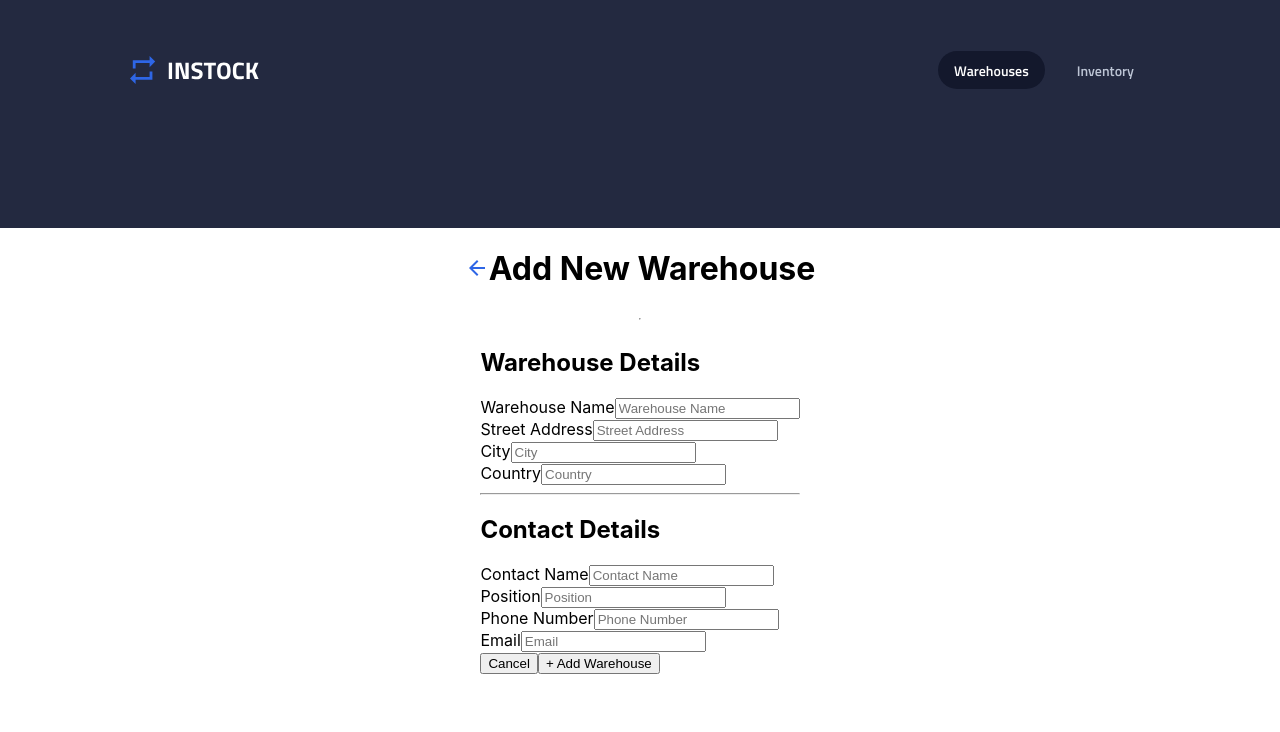
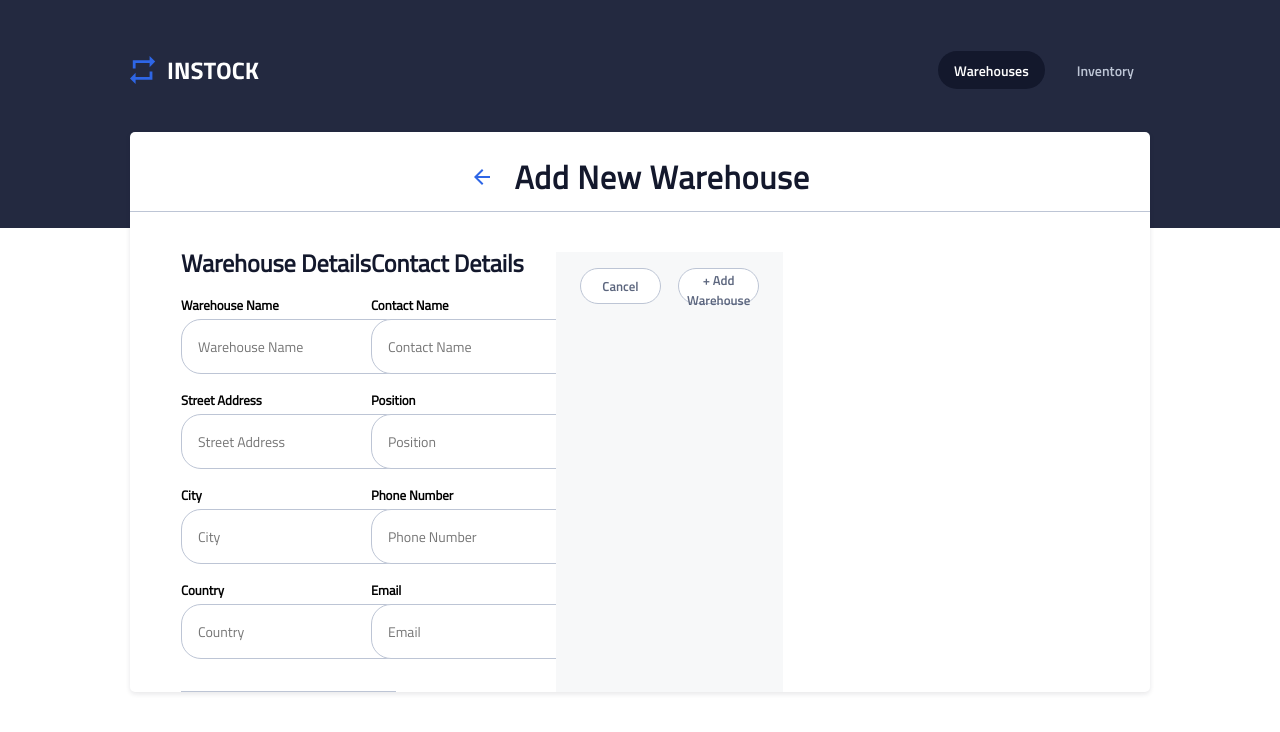
Before and after one commit to Mich-Elle-Lo/daam-instock-client, a React (Create React App) app: page / in a window 1280 px wide. Shown: the top 732 px of the page. Built offline with nearby package versions, Linux system fonts and the light colour scheme.

Commit message:
save scss od add

```diff
--- a/src/Components/AddNewWarehouse/Add.js
+++ b/src/Components/AddNewWarehouse/Add.js
@@ -69,13 +69,16 @@ const Add = () => {
   };
 
   return (
-    <div className="add">
+    <section className="add">
+      <div className="add__title--container">
         <h1 className="add__title">
           <ArrowBack className="add__icon" alt="arrow back" />
           Add New Warehouse
         </h1>
-      <hr className="add__separator" />
+      </div>
+
       <form className="add__form" onSubmit={handleSubmit}>
+        <div>
           <div className="add__section">
             <h2 className="add__section-title">Warehouse Details</h2>
             <label className="add__label" htmlFor="name">
@@ -135,7 +138,9 @@ const Add = () => {
               placeholder="Country"
             />
           </div>
-        <hr className="add__separator" />
+          <div className="add__separator"></div>
+        </div>
+        <div>
           <div className="add__section">
             <h2 className="add__section-title">Contact Details</h2>
             <label className="add__label" htmlFor="contactName">
@@ -201,14 +206,17 @@ const Add = () => {
               <span className="add__error">{formErrors.email}</span>
             )}
           </div>
+        </div>
+        <div className="add__button--container">
           <button className="add__button--cancel" type="submit">
             Cancel
           </button>
           <button className="add__button--add" type="submit">
             + Add Warehouse
           </button>
+        </div>
       </form>
-    </div>
+    </section>
   );
 };
 
--- a/src/Components/AddNewWarehouse/Add.scss
+++ b/src/Components/AddNewWarehouse/Add.scss
@@ -1,23 +1,178 @@
 @use "../../Styles/partials/variables" as *;
 @use "../../Styles/partials/mixins" as *;
 @use "../../Styles/partials/typography" as *;
-
-// add - Wrapper class for the entire component.
-// add__title - Title section.
-// add__icon - Icon within the title section.
-// add__separator - Separator line.
-// add__form - Form wrapper.
-// add__section - Sections within the form.
-// add__section-title - Titles within sections.
-// add__label - Labels for form inputs.
-// add__input - Form input fields.
-// add__error - Error messages for form validation.
-// add__button--cancel - Cancel button.
-// add__button--add - Add warehouse button.
 
 .add {
   display: flex;
   flex-direction: column;
   flex-wrap: nowrap;
   align-items: center;
+  background-color: $primary-white;
+  margin: -4rem 1rem 2.5rem;
+  border-radius: 5px;
+  box-shadow: 0px 2px 5px 0px rgba(19, 24, 44, 0.1);
+  font-family: "TitilliumWeb-Regular", sans-serif;
+
+  @include tablet-breakpoint {
+    margin: -5.75rem 2rem 2.5rem;
+  }
+
+  @include desktop-breakpoint {
+    margin: -6rem 8.125rem 2.5rem;
+  }
+
+  &__form {
+    width: 80%;
+  }
+
+  &__title {
+    display: flex;
+    flex-direction: row;
+    flex-wrap: nowrap;
+    align-content: center;
+    justify-content: center;
+    align-items: center;
+    font-size: $d-font-size-h1;
+    line-height: $d-line-height-h1;
+    font-weight: $semibold-txt;
+    color: $primary-black;
+    margin-bottom: $base-padding;
+
+    @include tablet-breakpoint {
+      font-size: $d-font-size-h1;
+      line-height: $d-line-height-h1;
+    }
+
+    @include mobile-breakpoint {
+      font-size: $m-font-size-h1;
+      line-height: $m-line-height-h1;
+    }
+
+    @include mobile-tablet-pageheader-text-style;
+    margin: 5rem, 0;
+
+    &--container {
+      border-bottom: 1px solid $secondary-cloud;
+      width: 100%;
+    }
+  }
+
+  &__icon {
+    padding-right: 0.25rem;
+    margin-right: $base-padding;
+  }
+
+  &__form {
+    margin-top: $base-padding;
+
+    @include tablet-breakpoint {
+      margin-top: $base-padding;
+      display: flex;
+      width: 90%;
+    }
+  }
+
+  &__separator {
+    padding-top: 1rem;
+    border-bottom: 1px solid $secondary-cloud;
+    width: 113%; //
+  }
+
+  &__section {
+    margin-bottom: $base-padding;
+  }
+
+  &__section-title {
+    font-size: $d-font-size-h2;
+    line-height: $d-line-height-h2;
+    font-weight: $semibold-txt;
+    color: $primary-black;
+    margin-bottom: $base-padding;
+  }
+
+  &__label {
+    display: block;
+    margin-bottom: $form-label-spacing;
+    font-size: $m-font-size-h3;
+    font-weight: $semibold-txt;
+  }
+
+  &__input {
+    display: block;
+    width: 100%;
+    padding: $form-padding;
+    border-radius: $form-border-radius;
+    border: $form-border-default;
+    font-size: $d-font-size-p2;
+    margin-bottom: 1rem;
+    font-family: "TitilliumWeb-Regular", sans-serif;
+    font-weight: 400;
+    background-color: $primary-white;
+  }
+
+  &::placeholder {
+    color: $secondary-slate;
+  }
+
+  &:focus {
+    border-color: $primary-indigo;
+    outline: none;
+  }
+
+  &__error {
+    font-size: $d-font-size-p3;
+    line-height: $d-line-height-p3;
+    font-weight: $regular-txt;
+    color: $supporting-red;
+  }
+  &__button {
+    padding: $d-cta-btn-padding;
+    cursor: pointer;
+    transition: background-color 0.3s ease;
+
+    &--container {
+      display: flex;
+      gap: 1.0625rem;
+      padding: 1rem 1.5rem;
+      margin-top: 1.5rem;
+      background-color: $background-light-grey;
+    }
+
+    &--cancel {
+      font-family: "TitilliumWeb-SemiBold", sans-serif;
+      background-color: $primary-white;
+      color: $secondary-slate;
+      border: none;
+      border-radius: $btn-border-radius;
+      height: 2.25rem;
+      border: 1px solid $secondary-cloud;
+      font-weight: $semibold-txt;
+      font-size: $m-font-size-h3;
+      width: 100%;
+
+      &:hover {
+        background-color: darken($primary-indigo, 10%);
+        font-family: "TitilliumWeb-SemiBold", sans-serif;
+        color: $primary-white;
+      }
+    }
+
+    &--add {
+      font-family: "TitilliumWeb-SemiBold", sans-serif;
+      background-color: $primary-white;
+      color: $secondary-slate;
+      border-radius: $btn-border-radius;
+      height: 2.25rem;
+      font-weight: $semibold-txt;
+      font-size: $m-font-size-h3;
+      width: 100%;
+      border: 1px solid $secondary-cloud;
+
+      &:hover {
+        background-color: darken($primary-indigo, 10%);
+        font-family: "TitilliumWeb-SemiBold", sans-serif;
+        color: $primary-white;
+      }
+    }
+  }
 }
--- a/src/Components/Header/Header.scss
+++ b/src/Components/Header/Header.scss
@@ -6,12 +6,12 @@
   background-color: $background-graphite;
   padding-bottom: 5rem;
 
-  @include tablet {
+  @include tablet-breakpoint {
     @include flex-default(center, space-between);
     padding: 0 $t-padding-sides 6rem;
   }
 
-  @include desktop {
+  @include desktop-breakpoint {
     padding: 2rem 8.125rem 7.5rem;
   }
 
@@ -27,7 +27,7 @@
     margin-bottom: $m-padding-sides;
     margin-top: 0;
 
-    @include tablet {
+    @include tablet-breakpoint {
       margin-bottom: 0;
       padding: 0;
       gap: $m-padding-sides;
@@ -56,7 +56,7 @@
       color: $primary-white;
     }
 
-    @include tablet {
+    @include tablet-breakpoint {
       padding: 0.5rem $m-padding-sides;
       height: $t-btn-height;
       font-size: $d-font-size-h3;
--- a/src/Styles/partials/_mixins.scss
+++ b/src/Styles/partials/_mixins.scss
@@ -1,16 +1,16 @@
 @use "./variables" as *;
 
-@mixin mobile {
+@mixin mobile-breakpoint {
   @media only screen and (max-width: 767px) {
     @content;
   }
 }
-@mixin tablet {
+@mixin tablet-breakpoint {
   @media only screen and (min-width: $tablet-breakpoint) {
     @content;
   }
 }
-@mixin desktop {
+@mixin desktop-breakpoint {
   @media only screen and (min-width: $desktop-breakpoint) {
     @content;
   }
--- a/src/Styles/partials/_variables.scss
+++ b/src/Styles/partials/_variables.scss
@@ -33,6 +33,7 @@ $mobile-gutter: 1rem; //16px
 
 $regular-txt: 400;
 $semibold-txt: 600;
+$bold-txt: 700;
 
 // TEXT STYLES
 $letter-spacing: 0.011rem;
@@ -108,6 +109,8 @@ $t-padding-sides: 1.5rem; //24px
 $side-padding-increment: 0.5rem; //8px
 $padding-space-title: 0.25rem; //4px between title and paragraph
 
+$base-padding: 1rem;
+
 // //LOGO
 $logo-height-1: 1.75rem; //28px
 $logo-width-1: 8.0625rem; //129px
@@ -120,15 +123,15 @@ $btn-border-radius: 1.25rem; //20px
 $btn-chevron-spacing: 0.25rem; //4px
 
 ////mobile
-$m-btn-width: 10.1875rem; //163px
+$m-btn-width: 100%; //163px
 $m-btn-height: 2.25rem; //36px
 
 ////tablet
-$t-btn-width: 6.6875rem; //107px
+
 $t-btn-height: 2.375rem; //38px
 
 ////desktop
-$d-btn-width: 6.6875rem; //107px
+
 $d-btn-height: 2.375rem; //38px
 
 //CTA BUTTON VARIABLES
@@ -137,7 +140,7 @@ $d-cta-btn-padding: 0.5rem, 1rem, 0.5rem, 1rem; // 8px, 16px, 8px, 16p
 
 ////desktop and tablet
 /////// Primary Default/Hover
-$d-cta-btn-width: 6.125rem; //98px
+
 $d-cta-btn-height: 2.375rem; //38px
 
 //// mobile
@@ -186,4 +189,4 @@ $icon-height: 1.5rem; //24px
 
 //selection controls
 $label-radio-spacing: 0.25rem; // 4px spacing between a label and radio button group,
-$radio-text-spacing: 0.5rem; // 8px spacing between a radio button and text.
+$letter-spacing: 0.05rem; // 8px spacing between a radio button and text.
```
Also changed, not shown: src/Components/EditWarehouse/EditWarehouse.scss (added, +120 -0 lines). Lines whose indentation alone changed are shown as unchanged.
